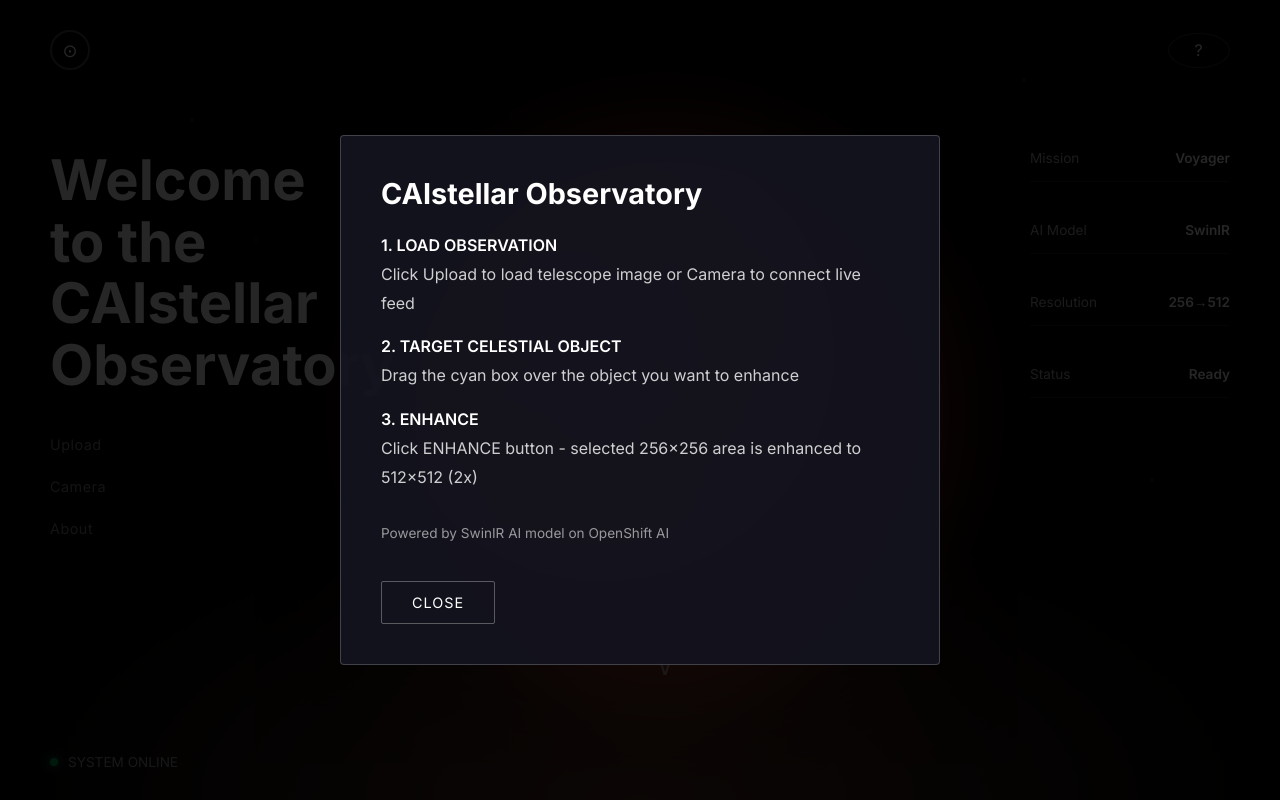
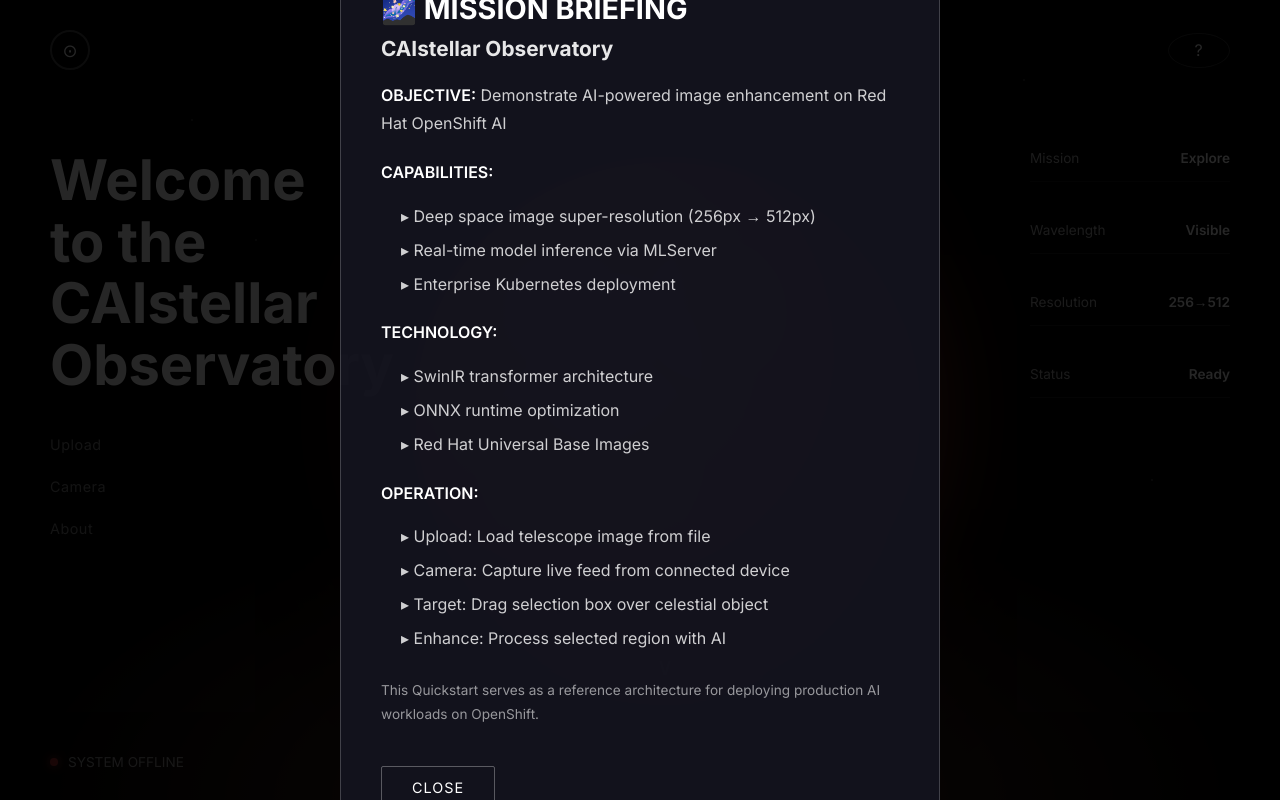
Before and after one commit to sarabanderby/the-caistellar-observatory, a React (Create React App) app in the folder frontend/: page / in a window 1280 px wide. Both pictures are taken after a click on the button "Help". Built offline with nearby package versions, Linux system fonts and the light colour scheme; no server answers; the HTML template or start-up script is replaced by a standard one.

Commit message:
More omprovements

```diff
--- a/frontend/src/App.css
+++ b/frontend/src/App.css
@@ -288,6 +288,11 @@
   animation: pulse 2s infinite;
 }
 
+.status-dot.offline {
+  background: #ff4444;
+  box-shadow: 0 0 10px #ff4444;
+}
+
 @keyframes pulse {
   0%, 100% { opacity: 1; }
   50% { opacity: 0.5; }
--- a/frontend/src/App.js
+++ b/frontend/src/App.js
@@ -1,15 +1,14 @@
-import React, { useState, useRef } from 'react';
-import { TransformWrapper, TransformComponent } from 'react-zoom-pan-pinch';
+import React, { useState, useRef, useEffect } from 'react';
 import axios from 'axios';
 import './App.css';
 
 function App() {
   const [image, setImage] = useState(null);
   const [enhancedImage, setEnhancedImage] = useState(null);
-  const [zoom, setZoom] = useState(1);
   const [processing, setProcessing] = useState(false);
   const [error, setError] = useState(null);
-  const [boxPosition, setBoxPosition] = useState({ x: 100, y: 100 });
+  const [systemOnline, setSystemOnline] = useState(false);
+  const [boxPosition, setBoxPosition] = useState({ x: 50, y: 50 });
   const [isDragging, setIsDragging] = useState(false);
   const [dragStart, setDragStart] = useState({ x: 0, y: 0 });
   const [showCamera, setShowCamera] = useState(false);
@@ -18,11 +17,29 @@
   const fileInputRef = useRef(null);
   const videoRef = useRef(null);
   const imageRef = useRef(null);
+  const imageContainerRef = useRef(null);
 
   // API endpoint - use backend route
-  const API_ENDPOINT = window.location.hostname.includes('localhost')
-    ? 'http://localhost:8080/api/enhance'
-    : `${window.location.protocol}//${window.location.hostname.replace('caistellar', 'caistellar-backend')}/api/enhance`;
+  const BACKEND_BASE = window.location.hostname.includes('localhost')
+    ? 'http://localhost:8080'
+    : `${window.location.protocol}//${window.location.hostname.replace('caistellar', 'caistellar-backend')}`;
+  const API_ENDPOINT = `${BACKEND_BASE}/api/enhance`;
+
+  // Check system health on mount and every 30 seconds
+  useEffect(() => {
+    const checkHealth = async () => {
+      try {
+        await axios.get(`${BACKEND_BASE}/health`, { timeout: 5000 });
+        setSystemOnline(true);
+      } catch (err) {
+        setSystemOnline(false);
+      }
+    };
+
+    checkHealth();
+    const interval = setInterval(checkHealth, 30000);
+    return () => clearInterval(interval);
+  }, [BACKEND_BASE]);
 
   const handleImageUpload = (event) => {
     const file = event.target.files[0];
@@ -81,27 +98,33 @@
     setImage(null);
     setEnhancedImage(null);
     setError(null);
-    setBoxPosition({ x: 100, y: 100 });
+    setBoxPosition({ x: 50, y: 50 });
   };
 
   const handleMouseDown = (e) => {
+    e.stopPropagation();
     setIsDragging(true);
     setDragStart({ x: e.clientX - boxPosition.x, y: e.clientY - boxPosition.y });
   };
 
   const handleMouseMove = (e) => {
     if (!isDragging) return;
-    const newX = e.clientX - dragStart.x;
-    const newY = e.clientY - dragStart.y;
+
+    if (imageContainerRef.current) {
+      const containerRect = imageContainerRef.current.getBoundingClientRect();
+      let newX = e.clientX - dragStart.x - containerRect.left;
+      let newY = e.clientY - dragStart.y - containerRect.top;
+
+      // Keep box within container bounds
+      newX = Math.max(0, Math.min(newX, containerRect.width - 256));
+      newY = Math.max(0, Math.min(newY, containerRect.height - 256));
+
       setBoxPosition({ x: newX, y: newY });
+    }
   };
 
   const handleMouseUp = () => {
     setIsDragging(false);
-  };
-
-  const handleZoomChange = (ref) => {
-    setZoom(ref.state.scale);
   };
 
   const extractCroppedImage = () => {
@@ -117,19 +140,14 @@
       canvas.height = 256;
       const ctx = canvas.getContext('2d');
 
-      // Get image position and dimensions
+      // Box position is now relative to the image container
+      // Scale from displayed size to natural size
       const imgRect = img.getBoundingClientRect();
-
-      // Calculate box position RELATIVE to the image
-      const boxRelativeX = boxPosition.x - imgRect.left;
-      const boxRelativeY = boxPosition.y - imgRect.top;
-
-      // Scale from displayed size to natural size
       const scaleX = img.naturalWidth / imgRect.width;
       const scaleY = img.naturalHeight / imgRect.height;
 
-      const sourceX = boxRelativeX * scaleX;
-      const sourceY = boxRelativeY * scaleY;
+      const sourceX = boxPosition.x * scaleX;
+      const sourceY = boxPosition.y * scaleY;
       const sourceWidth = 256 * scaleX;
       const sourceHeight = 256 * scaleY;
 
@@ -264,23 +282,13 @@
 
           {image && !enhancedImage && (
             <div className="image-viewer">
-              <div style={{ position: 'relative', display: 'inline-block' }}>
-                <TransformWrapper
-                  initialScale={1}
-                  minScale={0.5}
-                  maxScale={4}
-                  onZoomChange={handleZoomChange}
-                  panning={{ disabled: true }}
-                >
-                  <TransformComponent>
+              <div ref={imageContainerRef} style={{ position: 'relative', display: 'inline-block' }}>
                 <img
                   ref={imageRef}
                   src={image}
                   alt="Uploaded"
-                      style={{ maxWidth: '600px', maxHeight: '600px', display: 'block' }}
+                  style={{ maxWidth: '600px', maxHeight: '600px', display: 'block', userSelect: 'none' }}
                 />
-                  </TransformComponent>
-                </TransformWrapper>
 
                 <div
                   className="selection-box"
@@ -326,11 +334,11 @@
         <div className="right-sidebar">
           <div className="info-item">
             <span className="info-label">Mission</span>
-            <span className="info-value">Voyager</span>
+            <span className="info-value">Explore</span>
           </div>
           <div className="info-item">
-            <span className="info-label">AI Model</span>
-            <span className="info-value">SwinIR</span>
+            <span className="info-label">Wavelength</span>
+            <span className="info-value">Visible</span>
           </div>
           <div className="info-item">
             <span className="info-label">Resolution</span>
@@ -345,8 +353,8 @@
         {/* Bottom bar */}
         <div className="bottom-bar">
           <div className="status-indicator">
-            <div className="status-dot"></div>
-            <span>SYSTEM ONLINE</span>
+            <div className={systemOnline ? "status-dot" : "status-dot offline"}></div>
+            <span>{systemOnline ? 'SYSTEM ONLINE' : 'SYSTEM OFFLINE'}</span>
           </div>
         </div>
       </div>
@@ -355,23 +363,40 @@
       {showHelp && (
         <div className="help-overlay" onClick={() => setShowHelp(false)}>
           <div className="help-dialog" onClick={(e) => e.stopPropagation()}>
-            <h2>CAIstellar Observatory</h2>
-            <p>
-              <strong>1. LOAD OBSERVATION</strong><br />
-              Click Upload to load telescope image or Camera to connect live feed
+            <h2 style={{ marginBottom: '10px' }}>🌌 MISSION BRIEFING</h2>
+            <h3 style={{ fontSize: '1.3rem', marginBottom: '20px', opacity: 0.9 }}>CAIstellar Observatory</h3>
+
+            <p style={{ marginBottom: '20px' }}>
+              <strong>OBJECTIVE:</strong> Demonstrate AI-powered image enhancement on Red Hat OpenShift AI
             </p>
-            <p>
-              <strong>2. TARGET CELESTIAL OBJECT</strong><br />
-              Drag the cyan box over the object you want to enhance
+
+            <p style={{ marginBottom: '15px' }}>
+              <strong>CAPABILITIES:</strong>
             </p>
-            <p>
-              <strong>3. ENHANCE</strong><br />
-              Click ENHANCE button - selected 256x256 area is enhanced to 512x512 (2x)
+            <p style={{ marginLeft: '20px', marginBottom: '5px' }}>▸ Deep space image super-resolution (256px → 512px)</p>
+            <p style={{ marginLeft: '20px', marginBottom: '5px' }}>▸ Real-time model inference via MLServer</p>
+            <p style={{ marginLeft: '20px', marginBottom: '20px' }}>▸ Enterprise Kubernetes deployment</p>
+
+            <p style={{ marginBottom: '15px' }}>
+              <strong>TECHNOLOGY:</strong>
             </p>
-            <p style={{ marginTop: '30px', fontSize: '0.85rem', opacity: 0.7 }}>
-              Powered by SwinIR AI model on OpenShift AI
+            <p style={{ marginLeft: '20px', marginBottom: '5px' }}>▸ SwinIR transformer architecture</p>
+            <p style={{ marginLeft: '20px', marginBottom: '5px' }}>▸ ONNX runtime optimization</p>
+            <p style={{ marginLeft: '20px', marginBottom: '20px' }}>▸ Red Hat Universal Base Images</p>
+
+            <p style={{ marginBottom: '15px' }}>
+              <strong>OPERATION:</strong>
             </p>
-            <button onClick={() => setShowHelp(false)} style={{ marginTop: '20px' }}>
+            <p style={{ marginLeft: '20px', marginBottom: '5px' }}>▸ Upload: Load telescope image from file</p>
+            <p style={{ marginLeft: '20px', marginBottom: '5px' }}>▸ Camera: Capture live feed from connected device</p>
+            <p style={{ marginLeft: '20px', marginBottom: '5px' }}>▸ Target: Drag selection box over celestial object</p>
+            <p style={{ marginLeft: '20px', marginBottom: '20px' }}>▸ Enhance: Process selected region with AI</p>
+
+            <p style={{ fontSize: '0.85rem', opacity: 0.7, marginTop: '25px' }}>
+              This Quickstart serves as a reference architecture for deploying production AI workloads on OpenShift.
+            </p>
+
+            <button onClick={() => setShowHelp(false)} style={{ marginTop: '25px' }}>
               CLOSE
             </button>
           </div>
```
Lines whose indentation alone changed are shown as unchanged.
